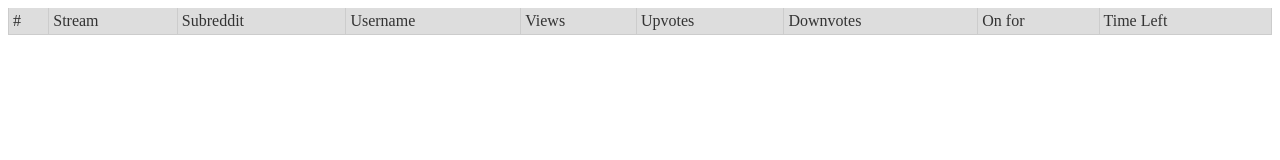
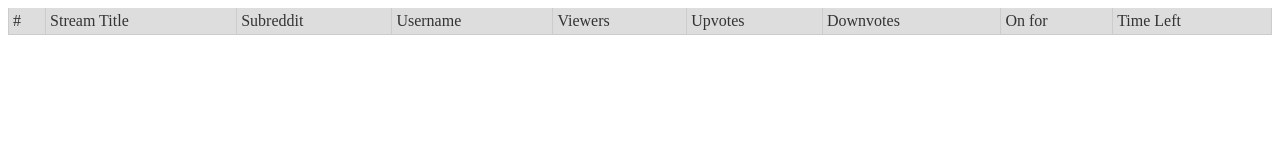
Before and after one commit to RPANParty/RPANParty.github.io, a plain HTML site: page wiki/index.html in a window 1280 px wide. Drawn offline with Linux system fonts and the light colour scheme.

Commit message:
Update index.html

```diff
--- a/wiki/index.html
+++ b/wiki/index.html
@@ -1,10 +1,16 @@
 <html><head><meta charset="utf-8">
 
-   <title>RPAN STREAM VIEWER</title>
+   <title>RPAN Live Stream List</title>
       <script src="jquery.min.js"></script>
       <script src="lodash.min.js"></script>
-	  <script src="barn.min.js"></script>
-
+	<script src="barn.min.js"></script>
+	<link rel="shortcut icon" href="https://i.imgur.com/vzrug2w.png" type="image/x-icon">
+        <meta property="og:title" content="RPAN Live Stream List">
+        <meta property="og:image" content="https://i.imgur.com/vzrug2w.png">
+        <meta property="og:description" content="Lists all the live RPAN streams and helpful info">
+        <meta property="og:theme-color" content="#00FFFF">
+        <meta property="theme-color" content="#00FFFF">
+	<meta name="viewport" content="width=device-width, initial-scale=1, shrink-to-fit=no">
       <link rel="stylesheet" type="text/css" href="styles/style.css">
       <script src="main.js" defer='defer'></script>
       <script async src="https://www.googletagmanager.com/gtag/js?id=UA-166723802-1"></script>
@@ -23,10 +29,10 @@
          <thead>
             <tr>
 			<th>#</th>
-               <th sortby="title"><a>Stream</a></th>
+               <th sortby="title"><a>Stream Title</a></th>
 			   <th sortby="subreddit"><a>Subreddit</a></th>
 			   <th sortby="username"><a>Username</a></th>
-			   <th sortby="contviews"><a>Views</a></th>
+			   <th sortby="contviews"><a>Viewers</a></th>
 			   <th sortby="upvotes"><a>Upvotes</a></th>
 			   <th sortby="downvotes"><a>Downvotes</a></th>
 			   <th sortby="timeon"><a>On for</a></th>
```
